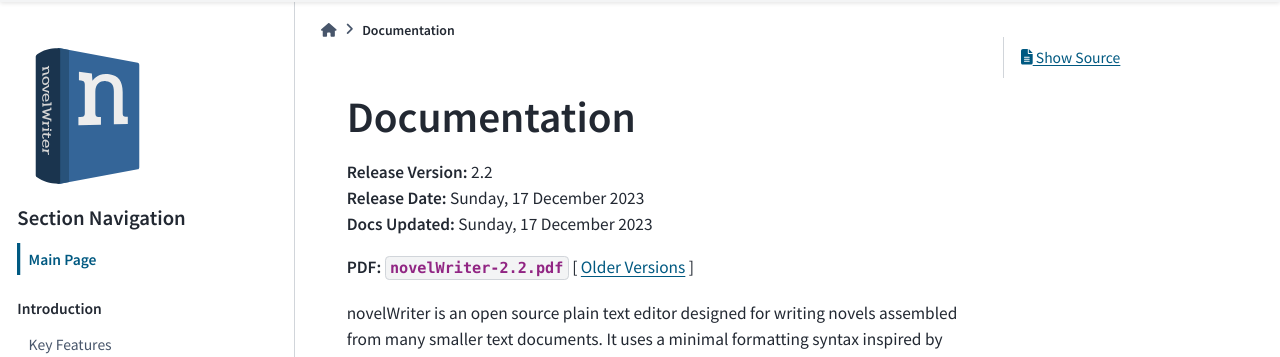
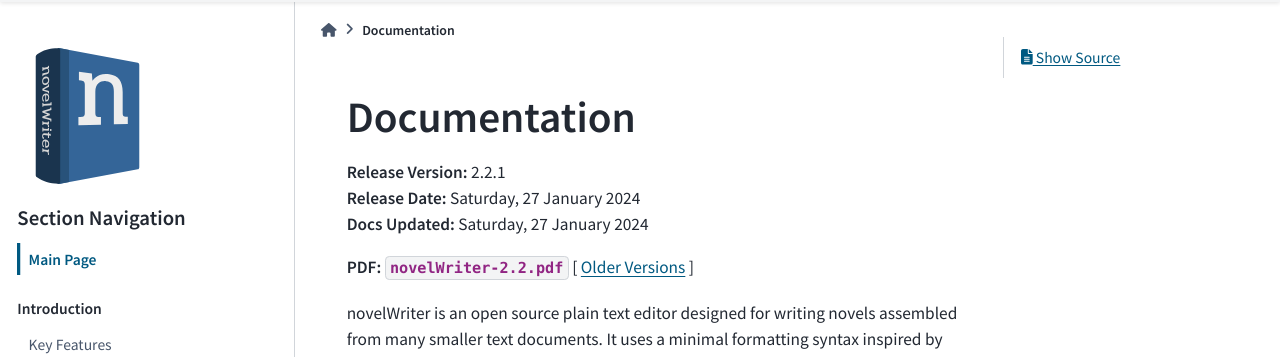
Before and after one commit to vkbo/novelWriter.io, a Sphinx documentation site: the page built from source/docs/index.rst, in a window 1280 px wide and 900 px high. Shown: the part 67-424 px from the top of the window. Built offline with Sphinx 7.4.7 and the PyData theme 0.15.4, drawn with Linux system fonts in a browser that asks for light colours.

Commit message:
Update docs for 2.2.1

```diff
--- a/source/docs/index.rst
+++ b/source/docs/index.rst
@@ -4,9 +4,9 @@
 Documentation
 *************
 
-| **Release Version:** 2.2
-| **Release Date:** Sunday, 17 December 2023
-| **Docs Updated:** Sunday, 17 December 2023
+| **Release Version:** 2.2.1
+| **Release Date:** Saturday, 27 January 2024
+| **Docs Updated:** Saturday, 27 January 2024
 
 **PDF:** :download:`novelWriter-2.2.pdf <../about/novelWriter-2.2.pdf>` [ :ref:`Older Versions <main_about_docs>` ]
 
--- a/source/docs/int_customise.rst
+++ b/source/docs/int_customise.rst
@@ -96,7 +96,7 @@
    suitable one.
 
 
-Gustom GUI and Icons Theme
+Custom GUI and Icons Theme
 --------------------------
 
 A GUI theme ``.conf`` file consists of the following settings:
--- a/source/docs/int_started.rst
+++ b/source/docs/int_started.rst
@@ -82,7 +82,7 @@
 .. code-block:: bash
 
    sudo gpg --no-default-keyring --keyring /usr/share/keyrings/novelwriter-ppa-keyring.gpg --keyserver hkp://keyserver.ubuntu.com:80 --recv-keys F19F1FCE50043114
-   echo "deb [signed-by=/usr/share/keyrings/novelwriter-ppa-keyring.gpg] http://ppa.launchpad.net/vkbo/novelwriter/ubuntu jammy main" | sudo tee /etc/apt/sources.list.d/novelwriter.list
+   echo "deb [signed-by=/usr/share/keyrings/novelwriter-ppa-keyring.gpg] http://ppa.launchpad.net/vkbo/novelwriter/ubuntu noble main" | sudo tee /etc/apt/sources.list.d/novelwriter.list
 
 Then run the update and install commands as for Ubuntu:
 
--- a/source/settings.json
+++ b/source/settings.json
@@ -1,3 +1,3 @@
 {
-  "docVersion": "2.2"
+  "docVersion": "2.2.1"
 }
```
Also changed, not shown: 1 other file.
